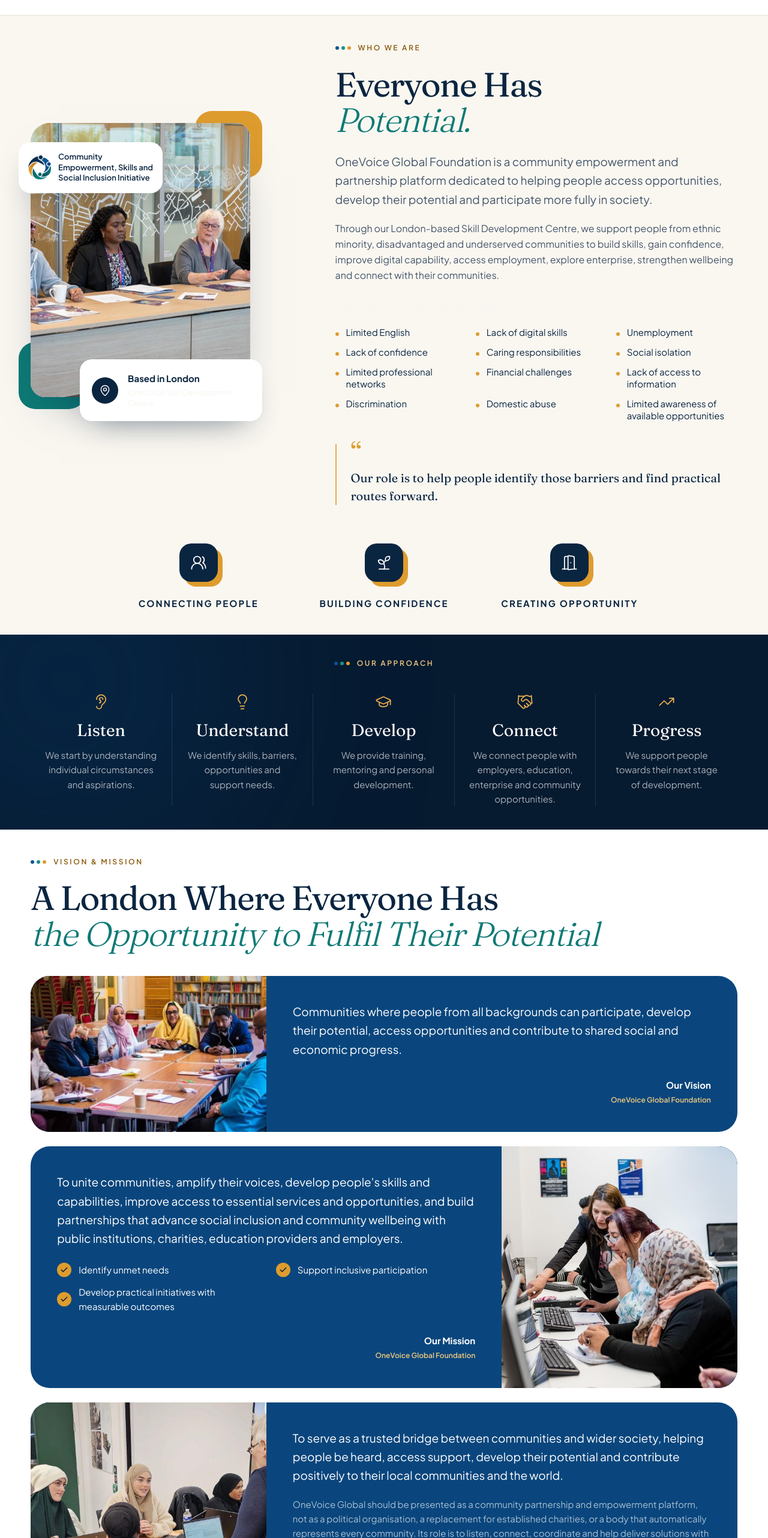
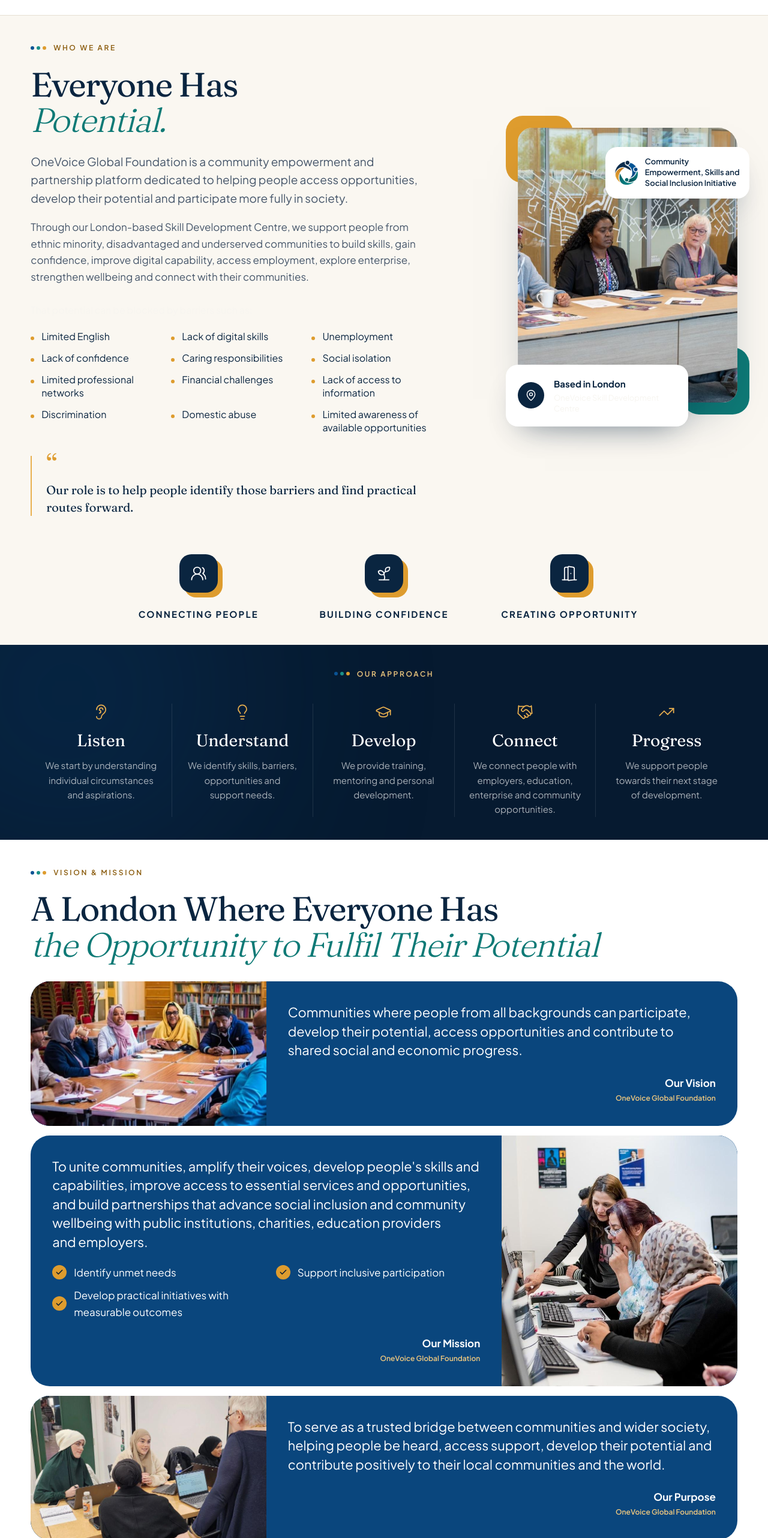
Before and after one commit to ProbNTech/OneVoiceGlobal, a Next.js app: page /about-us in a window 1280 px wide. Shown: the part 870-3434 px from the top of the page at 60% size. Built offline with nearby package versions, Linux system fonts and the light colour scheme; grey boxes are pictures that could not be loaded.

Commit message:
Added About Us page and new website changes

```diff
--- a/src/components/site/about/VisionMission.tsx
+++ b/src/components/site/about/VisionMission.tsx
@@ -34,7 +34,7 @@
           className="mt-5 max-w-5xl"
         />
 
-        <div className="mt-8 space-y-6 lg:mt-10">
+        <div className="mt-6 space-y-4 lg:mt-8">
           {aboutVisionPanels.map((panel, index) => {
             // The photograph changes sides; on phones it always leads.
             const photoRight = index % 2 === 1;
@@ -43,7 +43,7 @@
                 <div className="grid overflow-hidden rounded-panel bg-ocean-700 lg:grid-cols-12">
                   <div
                     className={cx(
-                      "relative min-h-[15rem] overflow-hidden bg-ocean-700 lg:col-span-4",
+                      "relative min-h-[13rem] overflow-hidden bg-ocean-700 lg:col-span-4",
                       photoRight && "lg:order-2",
                     )}
                   >
@@ -57,13 +57,15 @@
                     />
                   </div>
 
-                  <div className={cx("flex flex-col p-7 sm:p-9 lg:col-span-8 lg:p-11", photoRight && "lg:order-1")}>
-                    <p className="max-w-3xl text-lead text-white">{panel.statement}</p>
+                  <div className={cx("flex flex-col p-6 sm:p-8 lg:col-span-8 lg:p-9", photoRight && "lg:order-1")}>
+                    <p className="max-w-5xl text-[clamp(1.25rem,1.7vw,1.75rem)] leading-[1.45] text-white">
+                      {panel.statement}
+                    </p>
 
                     {panel.commitments ? (
-                      <ul className="mt-6 grid gap-x-8 gap-y-3 sm:grid-cols-2">
+                      <ul className="mt-5 grid gap-x-8 gap-y-2.5 sm:grid-cols-2">
                         {panel.commitments.map((item) => (
-                          <li key={item} className="flex items-center gap-3 text-[0.9375rem] text-white">
+                          <li key={item} className="flex items-center gap-3 text-[1.0625rem] text-white">
                             <span className="grid h-6 w-6 shrink-0 place-items-center rounded-md bg-saffron-500 text-navy-950">
                               <Check className="h-3.5 w-3.5" strokeWidth={2.6} />
                             </span>
@@ -73,13 +75,9 @@
                       </ul>
                     ) : null}
 
-                    {panel.note ? (
-                      <p className="mt-5 max-w-3xl text-[0.9375rem] leading-relaxed text-white/65">{panel.note}</p>
-                    ) : null}
-
                     {/* Pushed to the foot of the panel, as the reference sets it. */}
-                    <div className="mt-auto pt-8 text-right">
-                      <p className="text-[0.9375rem] font-bold text-white">{panel.label}</p>
+                    <div className="mt-auto pt-6 text-right">
+                      <p className="text-[1.0625rem] font-bold text-white">{panel.label}</p>
                       <p className="mt-0.5 text-[0.75rem] font-semibold text-saffron-300">
                         {aboutVisionMission.attribution}
                       </p>
--- a/src/components/site/about/WhoWeAre.tsx
+++ b/src/components/site/about/WhoWeAre.tsx
@@ -11,7 +11,7 @@
 };
 
 /**
- * Who We Are: a photograph on the left bracketed by two blocks in the logo's
+ * Who We Are: a photograph on the right bracketed by two blocks in the logo's
  * colours, the Foundation's subtitle on a card over its top corner and the
  * Centre's home on another over its foot; the statement beside it, with the
  * brief's
@@ -31,19 +31,19 @@
         <div className="grid items-center gap-14 lg:grid-cols-12 lg:gap-10">
           {/* Photograph. The padding at the foot is the room the card hangs
               down into. */}
-          <div className="relative pb-10 lg:col-span-4">
+          <div className="relative pb-10 lg:col-span-4 lg:col-start-9">
             <Reveal variant="image" className="relative">
               {/* Two blocks in the logo's colours, offset behind the opposite
                   corners of the photograph so each reads as a bracket around
                   it. They take the corners the two cards leave free. */}
-              <Reveal variant="fade" delay={120} className="absolute -right-5 -top-5 -z-10">
+              <Reveal variant="fade" delay={120} className="absolute -left-5 -top-5 -z-10">
                 <div className="h-20 w-20 rounded-[1.75rem] bg-saffron-500 sm:h-24 sm:w-24 lg:h-28 lg:w-28" />
               </Reveal>
-              <Reveal variant="fade" delay={220} className="absolute -bottom-5 -left-5 -z-10">
+              <Reveal variant="fade" delay={220} className="absolute -bottom-5 -right-5 -z-10">
                 <div className="h-20 w-20 rounded-[1.75rem] bg-lagoon-600 sm:h-24 sm:w-24 lg:h-28 lg:w-28" />
               </Reveal>
 
-              <div className="reveal-clip relative aspect-[4/5] overflow-hidden rounded-[2rem_1.5rem_1.5rem_1.5rem] bg-sand shadow-[0_40px_80px_-45px_rgb(10_37_64/0.6)]">
+              <div className="reveal-clip relative aspect-[4/5] overflow-hidden rounded-[1.5rem_2rem_1.5rem_1.5rem] bg-sand shadow-[0_40px_80px_-45px_rgb(10_37_64/0.6)]">
                 <div className="reveal-media absolute inset-0">
                   <div className="parallax absolute inset-x-0 -inset-y-[8%]">
                     <Image
@@ -60,9 +60,9 @@
             </Reveal>
 
             <Reveal
-              variant="left"
+              variant="right"
               delay={420}
-              className="absolute -left-3 top-6 z-10 max-w-[15rem] sm:-left-5 sm:top-8"
+              className="absolute -right-3 top-6 z-10 max-w-[15rem] sm:-right-5 sm:top-8"
             >
               <div className="flex items-center gap-3 rounded-[1.25rem] bg-white p-4 shadow-[0_24px_50px_-24px_rgb(10_37_64/0.45)]">
                 <Image src="/images/brand/mark.png" alt="" width={477} height={503} className="h-10 w-auto shrink-0" />
@@ -75,7 +75,7 @@
             <Reveal
               variant="up"
               delay={320}
-              className="absolute bottom-0 right-0 z-10 max-w-[15rem] sm:-right-5 sm:max-w-[19rem]"
+              className="absolute bottom-0 left-0 z-10 max-w-[15rem] sm:-left-5 sm:max-w-[19rem]"
             >
               <div className="flex items-center gap-4 rounded-[1.25rem] bg-white p-5 shadow-[0_24px_50px_-24px_rgb(10_37_64/0.45)]">
                 <span className="grid h-11 w-11 shrink-0 place-items-center rounded-full bg-ink text-white">
@@ -90,7 +90,7 @@
           </div>
 
           {/* Statement */}
-          <div className="lg:col-span-7 lg:col-start-6">
+          <div className="lg:col-span-7 lg:col-start-1 lg:row-start-1">
             <Reveal variant="fade">
               <Kicker>{aboutWhoWeAre.kicker}</Kicker>
             </Reveal>
@@ -101,11 +101,13 @@
               className="mt-5"
             />
             <Reveal delay={150}>
-              <p className="mt-6 max-w-3xl text-lead text-slate">{aboutWhoWeAre.lead}</p>
+              <p className="mt-6 max-w-4xl text-[clamp(1.1875rem,1.3vw,1.375rem)] leading-[1.6] text-slate">
+                {aboutWhoWeAre.lead}
+              </p>
             </Reveal>
             <Reveal delay={210}>
-              <p className="mt-5 max-w-3xl leading-relaxed text-slate">{aboutWhoWeAre.body}</p>
-              <p className="mt-7 max-w-3xl text-[0.9375rem] leading-relaxed text-muted">{barriers.lead}</p>
+              <p className="mt-5 max-w-4xl text-[1.0625rem] leading-relaxed text-slate">{aboutWhoWeAre.body}</p>
+              <p className="mt-7 max-w-4xl text-[1rem] leading-relaxed text-muted">{barriers.lead}</p>
             </Reveal>
 
             {/* Twelve barriers, so they are set plainly, three to a row. The
@@ -113,7 +115,7 @@
                 light of them. */}
             <ul
               aria-label="Barriers to opportunity"
-              className="mt-5 grid max-w-3xl gap-x-8 gap-y-3 sm:grid-cols-2 lg:grid-cols-3"
+              className="mt-5 grid max-w-4xl gap-x-8 gap-y-3.5 sm:grid-cols-2 lg:grid-cols-3"
             >
               {barriers.items.map((barrier, index) => (
                 <Reveal
@@ -121,7 +123,7 @@
                   key={barrier}
                   variant="up"
                   delay={240 + index * 45}
-                  className="flex items-baseline gap-3 text-[0.9375rem] leading-snug text-ink"
+                  className="flex items-baseline gap-3 text-[1rem] leading-snug text-ink"
                 >
                   <span aria-hidden="true" className="h-1.5 w-1.5 shrink-0 rounded-full bg-saffron-500" />
                   {barrier}
@@ -129,14 +131,14 @@
               ))}
             </ul>
 
-            <Reveal as="blockquote" delay={320} className="mt-9 max-w-2xl border-l-2 border-saffron-400 pl-6">
+            <Reveal as="blockquote" delay={320} className="mt-9 max-w-3xl border-l-2 border-saffron-400 pl-6">
               <span
                 aria-hidden="true"
                 className="block font-display text-[2.75rem] leading-[0.6] text-saffron-500 [font-variation-settings:'SOFT'_100]"
               >
                 {"“"}
               </span>
-              <p className="mt-4 font-display text-[1.25rem] leading-[1.5] text-ink [font-variation-settings:'SOFT'_100]">
+              <p className="mt-4 font-display text-[clamp(1.25rem,1.5vw,1.5rem)] leading-[1.45] text-ink [font-variation-settings:'SOFT'_100]">
                 {quote}
               </p>
             </Reveal>
--- a/src/data/about.ts
+++ b/src/data/about.ts
@@ -155,8 +155,6 @@
   statement: string;
   /** The Mission's closing clauses, which the brief sets off with semicolons. */
   commitments?: string[];
-  /** The Purpose's note on what OneVoice is not. */
-  note?: string;
   image: HomeImage;
 };
 
@@ -192,7 +190,6 @@
     label: "Our Purpose",
     statement:
       "To serve as a trusted bridge between communities and wider society, helping people be heard, access support, develop their potential and contribute positively to their local communities and the world.",
-    note: "OneVoice Global should be presented as a community partnership and empowerment platform, not as a political organisation, a replacement for established charities, or a body that automatically represents every community. Its role is to listen, connect, coordinate and help deliver solutions with local partners.",
     image: {
       src: "/images/home/women-learning-group.jpg",
       alt: "A group of young women with laptops listening to a facilitator",
@@ -279,7 +276,9 @@
     { name: "Integrity", line: "We act responsibly and transparently.", icon: "integrity", tone: "saffron" },
     { name: "Progress", line: "We focus on practical outcomes.", icon: "progress", tone: "navy" },
   ] satisfies { name: string; line: string; icon: ValueIcon; tone: ValueTone }[],
-  /** Two photographs woven into the grid, each standing two rows tall. */
+  /** Photographs woven through the grid. Values are abstractions; without
+      faces among them the section reads as a dashboard rather than as
+      anything to do with people. */
   images: [
     {
       src: "/images/Photo 1.png",
@@ -292,6 +291,24 @@
       alt: "Young adults working together on laptops around an office table",
       position: "50% 35%",
       pending: "about-values-2.jpg",
+    },
+    {
+      src: "/images/HomePageHeroSection2.png",
+      alt: "Volunteers handing a box of groceries to a woman at a community food distribution",
+      position: "40% 40%",
+      pending: "about-values-3.jpg",
+    },
+    {
+      src: "/images/OurWorkPageHeroSection1.jpg",
+      alt: "A group of young adults sharing laptops during a workshop",
+      position: "40% 45%",
+      pending: "about-values-4.jpg",
+    },
+    {
+      src: "/images/HomePageHeroSectionOrignal.png",
+      alt: "A smiling group gathered around a laptop at a table in a busy learning space",
+      position: "55% 45%",
+      pending: "about-values-5.jpg",
     },
   ] satisfies HomeImage[],
 } as const;
```
Also changed, not shown: src/app/(site)/about-us/page.tsx (+5 -3 lines), src/components/site/about/Values.tsx (+30 -10 lines).
